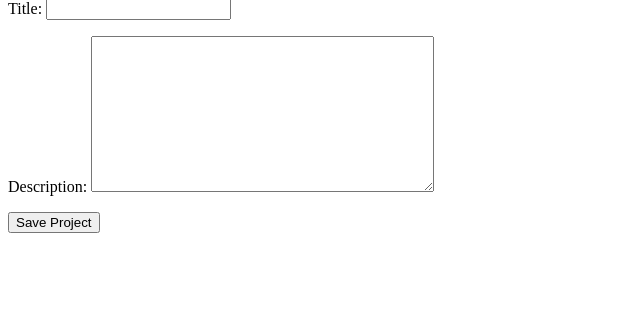
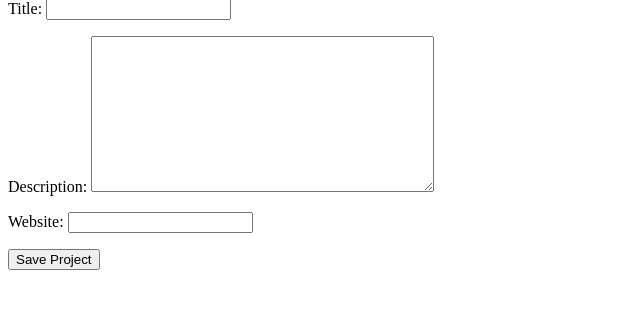
Before and after one commit to Chazmaniandevl/django_project, a Django app: page /project/create/1/ in a window 1280 px wide. Shown: the part 166-490 px from the top of the page, without its empty margins (0-640 px from the left). Run offline with Django 5.2, Linux system fonts and the light colour scheme.

Commit message:
added a website value to projects

```diff
--- a/portfolio_app/models.py
+++ b/portfolio_app/models.py
@@ -42,6 +42,7 @@ class Project(models.Model):
     portfolio = models.ForeignKey(Portfolio, on_delete=models.CASCADE)
     title = models.CharField(max_length=200)
     description = models.TextField(blank=False)
+    website = models.URLField(null=False)
 
 
     def __str__(self):
--- a/portfolio_app/templates/portfolio_app/project_detail.html
+++ b/portfolio_app/templates/portfolio_app/project_detail.html
@@ -4,4 +4,6 @@
 
 <p> wahoo {{project.title}}</p>
 <p>{{project.description}}</p>
+<p>Website:</p>
+<p><a href="{{project.website}}" target="_blank">{{project.website}}</a></p>
 {% endblock %}
--- a/portfolio_app/views.py
+++ b/portfolio_app/views.py
@@ -109,7 +109,7 @@ class ProjectDetailView(DetailView):
 
 class ProjectCreateView(CreateView):
     model = Project
-    fields = ['title','description']
+    fields = ['title','description','website']
     template_name = 'portfolio_app/project_form.html'
     success_url = reverse_lazy('student_list')
 
@@ -125,7 +125,7 @@ class ProjectCreateView(CreateView):
 
 class ProjectUpdateView(UpdateView):
     model = Project
-    fields = ['title','description']
+    fields = ['title','description','website']
     template_name_suffix = '_update_form'
 
 class ProjectDeleteView(DeleteView):
```
Also changed, not shown: portfolio_app/migrations/0003_project_website.py (added).
